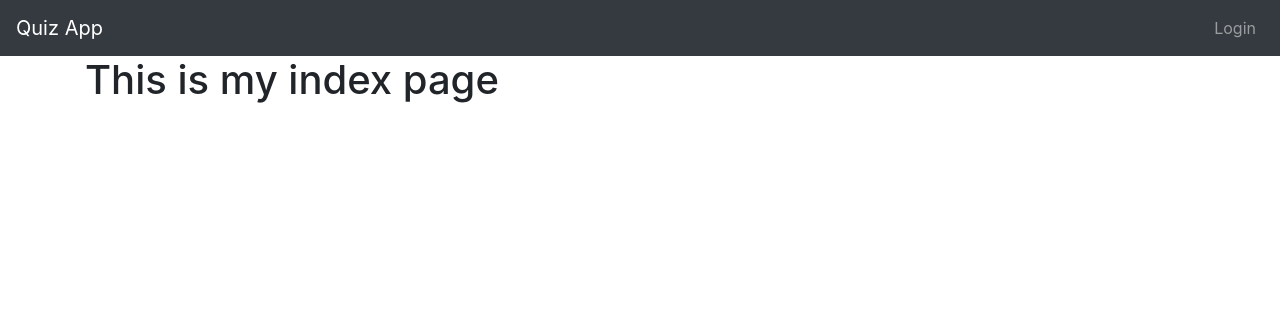
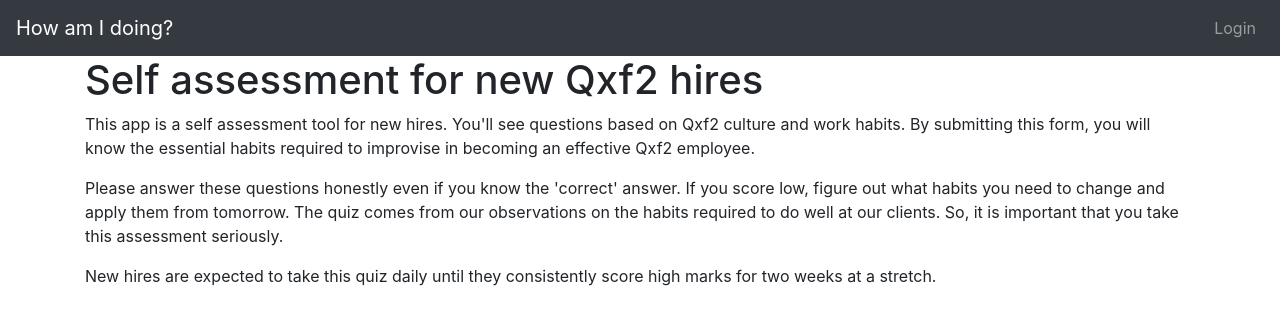
Before and after one commit to sswapnil2/django-quiz-app, a Django app: page / in a window 1280 px wide. Shown: the top 325 px of the page. Run offline with Django 3.2, Linux system fonts and the light colour scheme; some libraries are stand-ins or nearby versions.

Commit message:
Changed the index page to be more descriptive.

```diff
--- a/quiz/templates/base.html
+++ b/quiz/templates/base.html
@@ -5,7 +5,7 @@
 <head>
   <meta charset="utf-8">
 
-  <title>{% trans "Example Quiz Website" %} | {% block title %}{% endblock %}</title>
+  <title>{% trans "How am I doing?" %} | {% block title %}{% endblock %}</title>
   <meta name="description" content="{% block description %}{% endblock %}">
 
   <!-- styles -->
@@ -21,7 +21,7 @@
 
 <body>
   <nav class="navbar navbar-expand-lg navbar-dark bg-dark">
-    <a class="navbar-brand" href="{% url 'index' %}">Quiz App</a>
+    <a class="navbar-brand" href="{% url 'index' %}">How am I doing?</a>
     <button class="navbar-toggler" type="button" data-toggle="collapse" data-target="#navbarSupportedContent" aria-controls="navbarSupportedContent"
       aria-expanded="false" aria-label="Toggle navigation">
       <span class="navbar-toggler-icon"></span>
--- a/quiz/templates/index.html
+++ b/quiz/templates/index.html
@@ -1,7 +1,10 @@
 {% extends "base.html" %}
 
 {% block content %}
-<h1>This is my index page</h1>
+<h1>Self assessment for new Qxf2 hires</h1>
+<p>This app is a self assessment tool for new hires. You'll see questions based on Qxf2 culture and work habits. By submitting this form, you will know the essential habits required to improvise in becoming an effective Qxf2 employee. </p>
+<p>Please answer these questions honestly even if you know the 'correct' answer. If you score low, figure out what habits you need to change and apply them from tomorrow. The quiz comes from our observations on the habits required to do well at our clients. So, it is important that you take this assessment seriously.</p>
+<p>New hires are expected to take this quiz daily until they consistently score high marks for two weeks at a stretch. </p>
 {% if user.is_authenticated %}
     <p>Username: {{user.username}}</p>
     <p>Name: {{user.first_name}} {{user.last_name}}</p>
```
